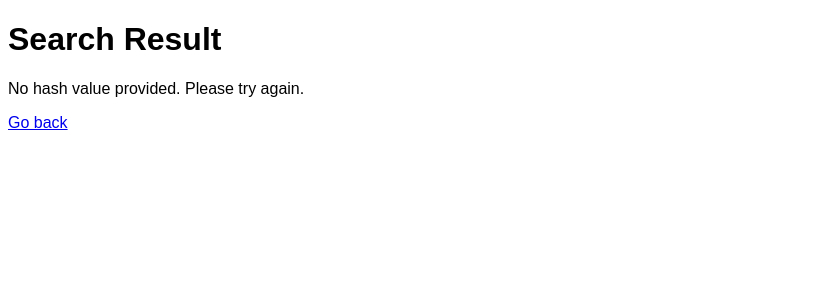
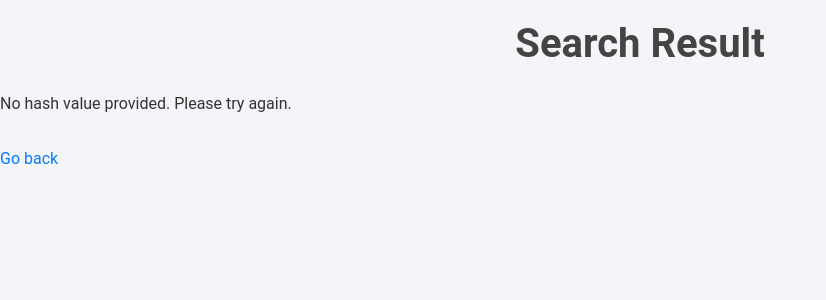
Before and after one commit to dyussekeyev/mwdb-guest-ui, a PHP site: page /search.php in a window 1280 px wide. Shown: the top 300 px of the page, without its empty margins (0-826 px from the left). Run offline with PHP 8.4, Linux system fonts and the light colour scheme.

Commit message:
Update styles.css

```diff
--- a/styles.css
+++ b/styles.css
@@ -1,26 +1,101 @@
 body {
-    font-family: Arial, sans-serif;
+    font-family: 'Roboto', Arial, sans-serif;
+    background-color: #f4f4f9;
+    color: #333;
+    margin: 0;
+    padding: 0;
+}
+
+h1, h2 {
+    color: #444;
+}
+
+h1 {
+    margin-top: 20px;
+    font-size: 2.5em;
+    text-align: center;
+}
+
+h2 {
+    margin-top: 20px;
+    font-size: 1.8em;
+    text-align: center;
 }
 
 table {
     width: 100%;
     border-collapse: collapse;
-    margin-top: 20px;
+    margin: 20px 0;
+    background-color: #fff;
+    box-shadow: 0 2px 5px rgba(0,0,0,0.1);
 }
 
 table, th, td {
-    border: 1px solid black;
+    border: 1px solid #ddd;
 }
 
 th, td {
-    padding: 10px;
+    padding: 15px;
     text-align: left;
 }
 
 th {
-    background-color: #f2f2f2;
+    background-color: #007bff;
+    color: white;
+    text-transform: uppercase;
+}
+
+tr:nth-child(even) {
+    background-color: #f9f9f9;
 }
 
 form {
-    margin-bottom: 20px;
+    margin: 20px 0;
+    padding: 20px;
+    background-color: #fff;
+    box-shadow: 0 2px 5px rgba(0,0,0,0.1);
+    border-radius: 5px;
 }
+
+form label {
+    display: block;
+    margin-bottom: 8px;
+    font-weight: bold;
+}
+
+form input[type="text"],
+form input[type="submit"] {
+    width: 100%;
+    padding: 10px;
+    margin-bottom: 10px;
+    border: 1px solid #ddd;
+    border-radius: 5px;
+    font-size: 1em;
+}
+
+form input[type="submit"] {
+    background-color: #007bff;
+    color: white;
+    border: none;
+    cursor: pointer;
+    transition: background-color 0.3s ease;
+}
+
+form input[type="submit"]:hover {
+    background-color: #0056b3;
+}
+
+.g-recaptcha {
+    margin-bottom: 15px;
+}
+
+a {
+    display: inline-block;
+    margin-top: 20px;
+    color: #007bff;
+    text-decoration: none;
+}
+
+a:hover {
+    text-decoration: underline;
+}
```
